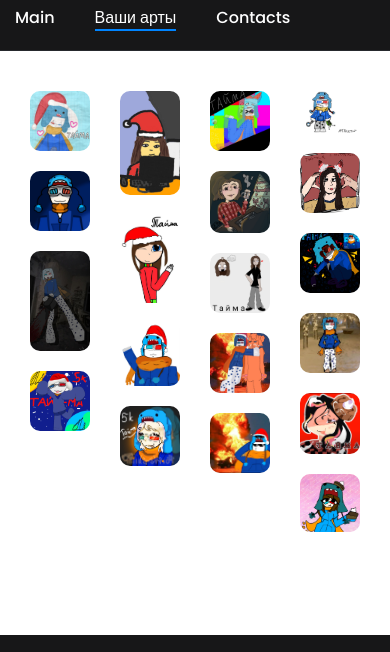
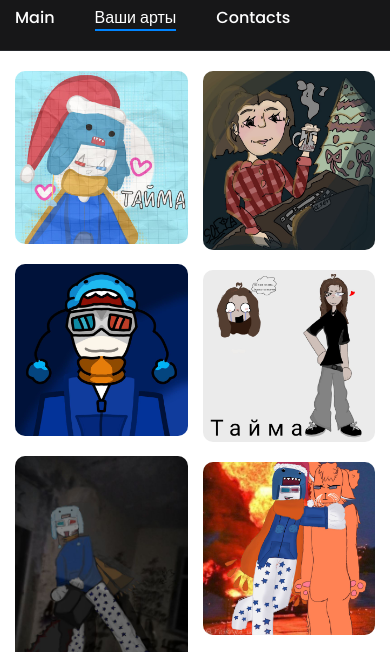
Before and after one commit to itstamiris/My_Portfolio, a plain HTML site: page skills.html in a window 390 px wide. Shown: the part 70-722 px from the top of the page. Drawn offline with Linux system fonts and the light colour scheme.

Commit message:
mobile version norm stalo

```diff
--- a/css/main.css
+++ b/css/main.css
@@ -535,6 +535,14 @@ html, body {
   padding: 40px 30px;   /* сверху/снизу есть, слева/справа нет */
 }
 
+@media (max-width: 480px) {
+  .gallery {
+    column-count: 2;   /* было 4 → стало 2 */
+    column-gap: 15px;  /* расстояние меньше */
+    padding: 20px 15px;
+  }
+}
+
 .item {
   break-inside: avoid;
   margin-bottom: 20px;
```
